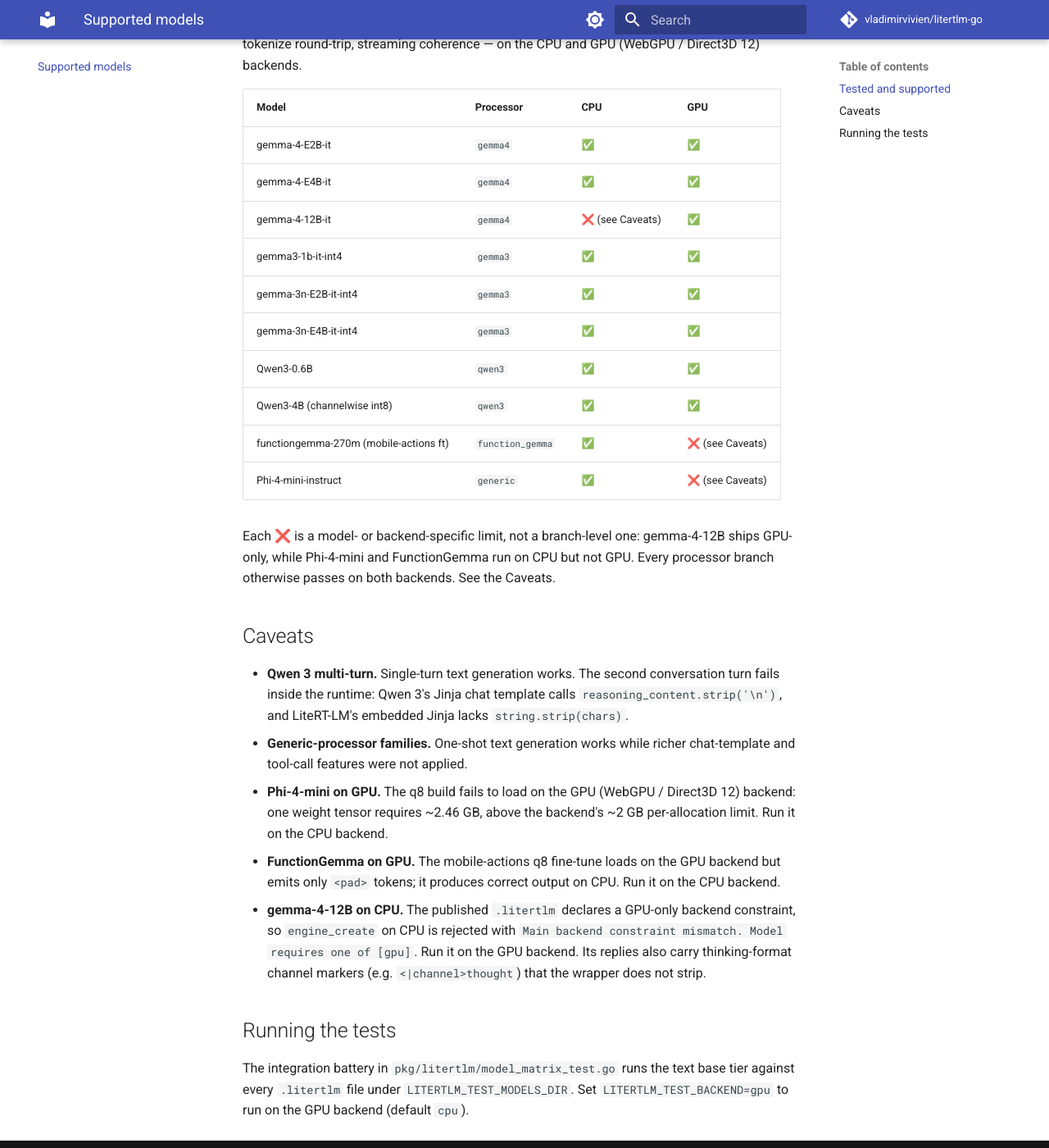
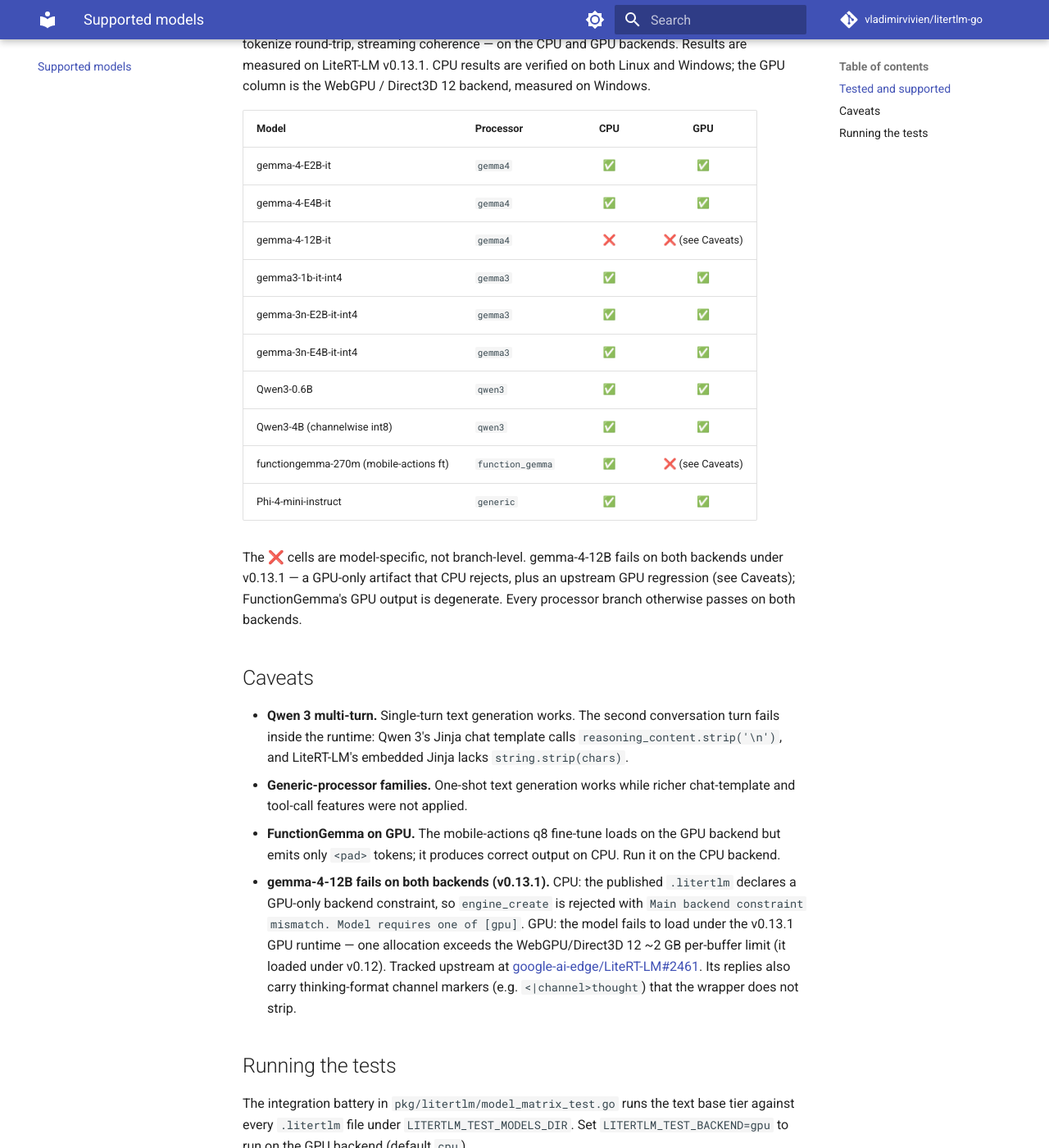
Before and after one commit to vladimirvivien/litertlm-go, an MkDocs documentation site: the page built from docs/models.md, in a window 1280 px wide and 1400 px high, scrolled down 447 px. Shown: the whole window at 82% size. Built offline with MkDocs 1.6.1 and Material for MkDocs 9.7.7, drawn with Linux system fonts in a browser that asks for light colours; comment, search, counter and statistics services are not loaded.

Commit message:
Update to model test battery

```diff
--- a/docs/models.md
+++ b/docs/models.md
@@ -9,25 +9,27 @@
 
 The test (`pkg/litertlm/model_matrix_test.go`) runs three checks per
 model — chat send, tokenize round-trip, streaming coherence — on the
-CPU and GPU (WebGPU / Direct3D 12) backends.
+CPU and GPU backends. Results are measured on LiteRT-LM v0.13.1. CPU
+results are verified on both Linux and Windows; the GPU column is the
+WebGPU / Direct3D 12 backend, measured on Windows.
 
 | Model | Processor | CPU | GPU |
-|---|---|---|---|
+|---|---|:---:|:---:|
 | gemma-4-E2B-it | `gemma4` | ✅ | ✅ |
 | gemma-4-E4B-it | `gemma4` | ✅ | ✅ |
-| gemma-4-12B-it | `gemma4` | ❌ (see Caveats) | ✅ |
+| gemma-4-12B-it | `gemma4` | ❌ | ❌ (see Caveats) |
 | gemma3-1b-it-int4 | `gemma3` | ✅ | ✅ |
 | gemma-3n-E2B-it-int4 | `gemma3` | ✅ | ✅ |
 | gemma-3n-E4B-it-int4 | `gemma3` | ✅ | ✅ |
 | Qwen3-0.6B | `qwen3` | ✅ | ✅ |
 | Qwen3-4B (channelwise int8) | `qwen3` | ✅ | ✅ |
 | functiongemma-270m (mobile-actions ft) | `function_gemma` | ✅ | ❌ (see Caveats) |
-| Phi-4-mini-instruct | `generic` | ✅ | ❌ (see Caveats) |
+| Phi-4-mini-instruct | `generic` | ✅ | ✅ |
 
-Each ❌ is a model- or backend-specific limit, not a branch-level one:
-gemma-4-12B ships GPU-only, while Phi-4-mini and FunctionGemma run on CPU
-but not GPU. Every processor branch otherwise passes on both backends.
-See the Caveats.
+The ❌ cells are model-specific, not branch-level. gemma-4-12B fails on
+both backends under v0.13.1 — a GPU-only artifact that CPU rejects, plus
+an upstream GPU regression (see Caveats); FunctionGemma's GPU output is
+degenerate. Every processor branch otherwise passes on both backends.
 
 ## Caveats
 
@@ -38,17 +40,18 @@
 - **Generic-processor families.** One-shot text
   generation works while richer chat-template and tool-call features were not
   applied.
-- **Phi-4-mini on GPU.** The q8 build fails to load on the GPU (WebGPU /
-  Direct3D 12) backend: one weight tensor requires ~2.46 GB, above the
-  backend's ~2 GB per-allocation limit. Run it on the CPU backend.
 - **FunctionGemma on GPU.** The mobile-actions q8 fine-tune loads on the
   GPU backend but emits only `<pad>` tokens; it produces correct output
   on CPU. Run it on the CPU backend.
-- **gemma-4-12B on CPU.** The published `.litertlm` declares a GPU-only
-  backend constraint, so `engine_create` on CPU is rejected with
-  `Main backend constraint mismatch. Model requires one of [gpu]`. Run
-  it on the GPU backend. Its replies also carry thinking-format channel
-  markers (e.g. `<|channel>thought`) that the wrapper does not strip.
+- **gemma-4-12B fails on both backends (v0.13.1).** CPU: the published
+  `.litertlm` declares a GPU-only backend constraint, so `engine_create`
+  is rejected with `Main backend constraint mismatch. Model requires one
+  of [gpu]`. GPU: the model fails to load under the v0.13.1 GPU runtime —
+  one allocation exceeds the WebGPU/Direct3D 12 ~2 GB per-buffer limit
+  (it loaded under v0.12). Tracked upstream at
+  [google-ai-edge/LiteRT-LM#2461](https://github.com/google-ai-edge/LiteRT-LM/issues/2461).
+  Its replies also carry thinking-format channel markers
+  (e.g. `<|channel>thought`) that the wrapper does not strip.
 
 ## Running the tests
 
```
